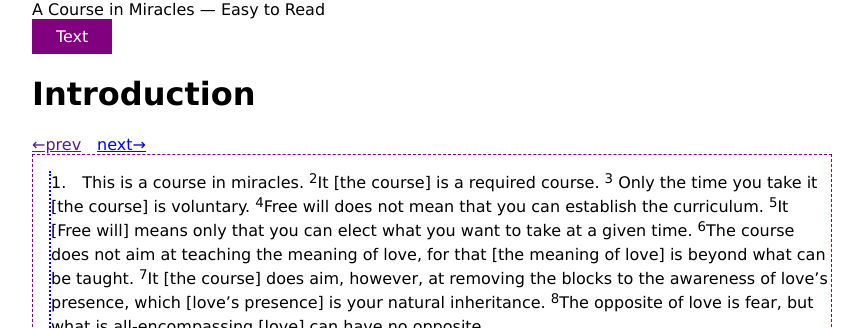
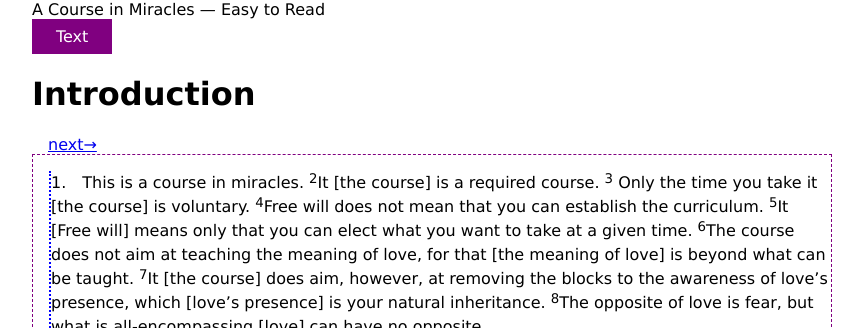
Before and after one commit to wdporter/acim, a Jekyll site: the page built from t/in/index.html, in a window 1280 px wide. Shown: the top 328 px of the page, without its empty margins (208-1071 px from the left). Built offline with Jekyll 4.4.1, drawn with Linux system fonts in a browser that asks for light colours.

Commit message:
conditionally do prev/next

```diff
--- a/_includes/chapter-heading.html
+++ b/_includes/chapter-heading.html
@@ -1,3 +1,3 @@
 <div>
-    <a href={{page.prev}}>←prev</a>&emsp;<a href={{page.next}}>next→</a>
+    {% unless page.prev == "" %}<a href={{page.prev}}>←prev</a>&emsp;{% endunless %}{% unless page.next == "" %}&emsp;<a href={{page.next}}>next→</a>{% endunless %}
 </div>
--- a/t/in/index.html
+++ b/t/in/index.html
@@ -1,7 +1,7 @@
 ---
 layout: default2
 title: Introduction
-prev:
+prev: ''
 next: /t/1
 ---
 {% include chapter-heading.html %}
```
